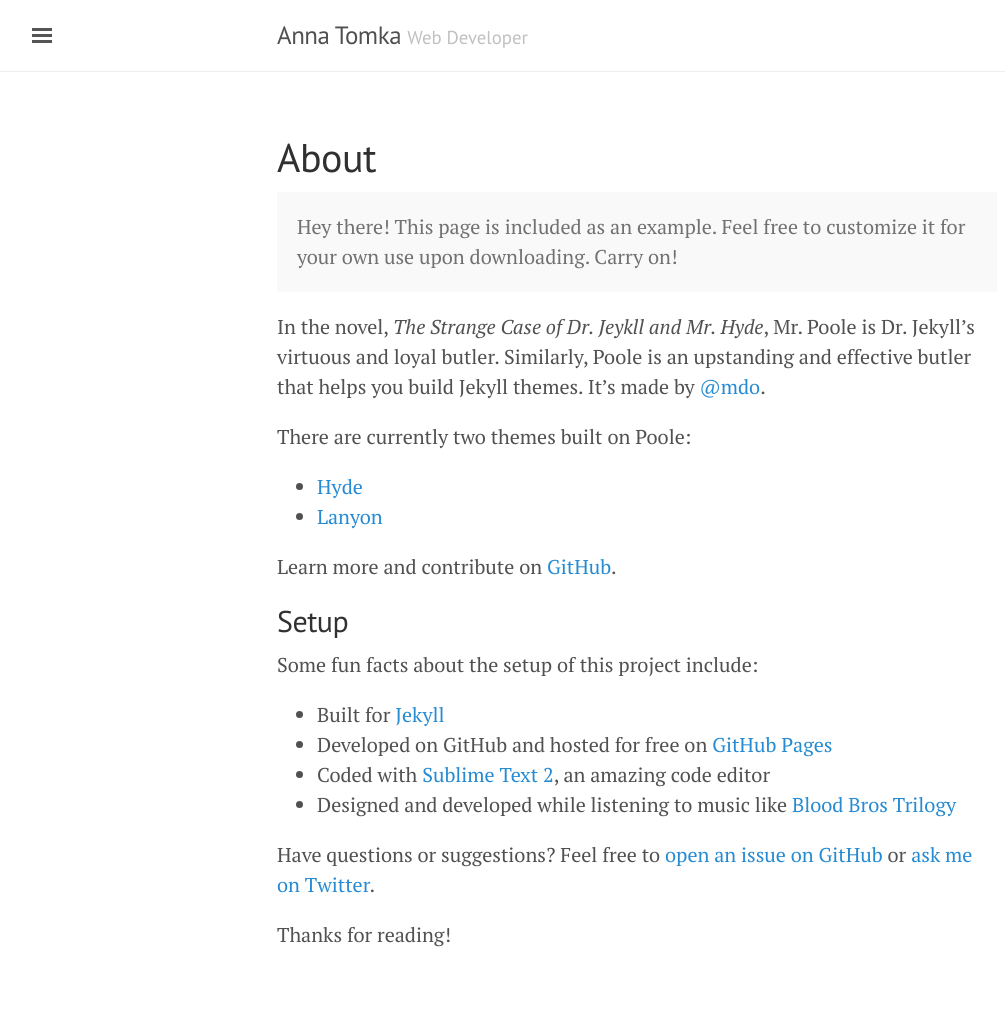
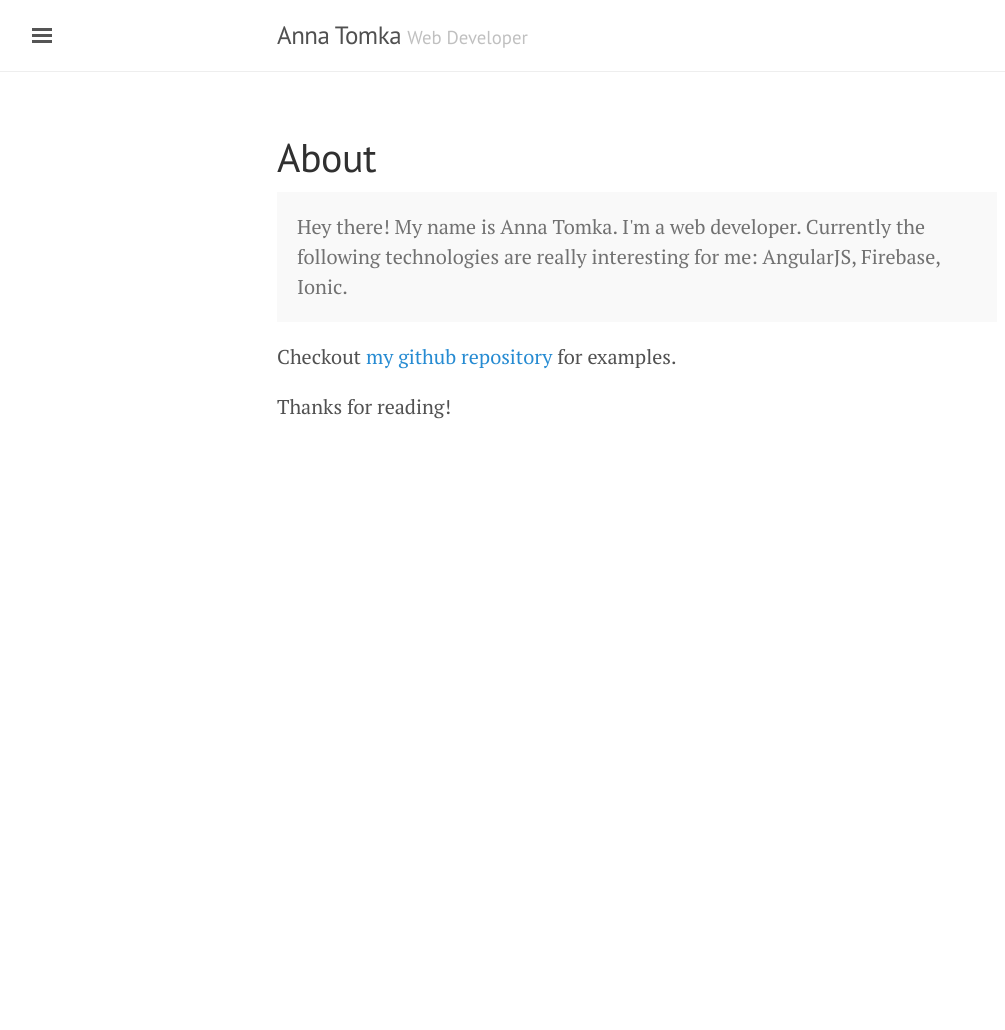
Before and after one commit to annatomka/annatomka.github.io, a Jekyll site: the page built from about.md, in a window 1280 px wide. Shown: the whole page, without its empty margins (3-1008 px from the left). Built offline with Jekyll 4.4.1, drawn with Linux system fonts in a browser that asks for light colours; after the commit the page ends 900 px from its top, so only the background shows below that.

Commit message:
Remove dummy texts from about

```diff
--- a/_config.yml
+++ b/_config.yml
@@ -19,4 +19,4 @@ author:
   email:             tomkaanna@gmail.com
 
 # Custom vars
-version:             1.0.0
+version:             1.1.0
--- a/_includes/sidebar.html
+++ b/_includes/sidebar.html
@@ -27,8 +27,6 @@
       {% endif %}
     {% endfor %}
 
-    <a class="sidebar-nav-item" href="{{ site.github.repo }}/archive/v{{ site.version }}.zip">Download</a>
-    <a class="sidebar-nav-item" href="{{ site.github.repo }}">GitHub project</a>
     <span class="sidebar-nav-item">Currently v{{ site.version }}</span>
   </nav>
 
--- a/about.md
+++ b/about.md
@@ -4,27 +4,10 @@ title: About
 ---
 
 <p class="message">
-  Hey there! This page is included as an example. Feel free to customize it for your own use upon downloading. Carry on!
+  Hey there! My name is Anna Tomka. I'm a web developer. Currently the following technologies are really interesting for me: AngularJS, Firebase, Ionic.
+
 </p>
 
-In the novel, *The Strange Case of Dr. Jeykll and Mr. Hyde*, Mr. Poole is Dr. Jekyll's virtuous and loyal butler. Similarly, Poole is an upstanding and effective butler that helps you build Jekyll themes. It's made by [@mdo](https://twitter.com/mdo).
-
-There are currently two themes built on Poole:
-
-* [Hyde](http://hyde.getpoole.com)
-* [Lanyon](http://lanyon.getpoole.com)
-
-Learn more and contribute on [GitHub](https://github.com/poole).
-
-## Setup
-
-Some fun facts about the setup of this project include:
-
-* Built for [Jekyll](http://jekyllrb.com)
-* Developed on GitHub and hosted for free on [GitHub Pages](https://pages.github.com)
-* Coded with [Sublime Text 2](http://sublimetext.com), an amazing code editor
-* Designed and developed while listening to music like [Blood Bros Trilogy](https://soundcloud.com/maddecent/sets/blood-bros-series)
-
-Have questions or suggestions? Feel free to [open an issue on GitHub](https://github.com/poole/issues/new) or [ask me on Twitter](https://twitter.com/mdo).
+Checkout [my github repository](https://github.com/annatomka) for examples.
 
 Thanks for reading!
```
